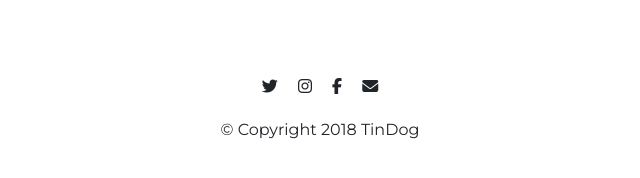
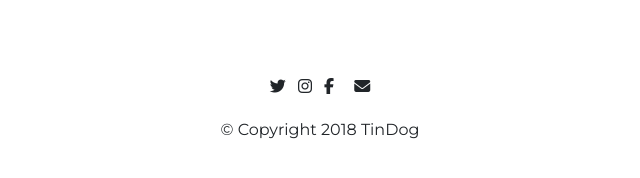
Before and after one commit to AustinPremod/TinDog, a plain HTML site: page index.html in a window 1280 px wide. Shown: the part 3306-3484 px from the top of the page, 320-960 px from the left. Drawn offline with nearby package versions, Linux system fonts and the light colour scheme.

Commit message:
Update index.html

```diff
--- a/index.html
+++ b/index.html
@@ -184,7 +184,7 @@
   <footer class="white" id="footer">
     <div class="container-fluid">
       <i class="fab fa-twitter social-media"></i>
-      <i class="fab fa-instagram social-media"></i>
+      <i class="fab fa-instagram"></i>
       <i class="fab fa-facebook-f social-media"></i>
       <i class="fas fa-envelope social-media"></i>
       <p class="footer-text">© Copyright 2018 TinDog</p>
```
